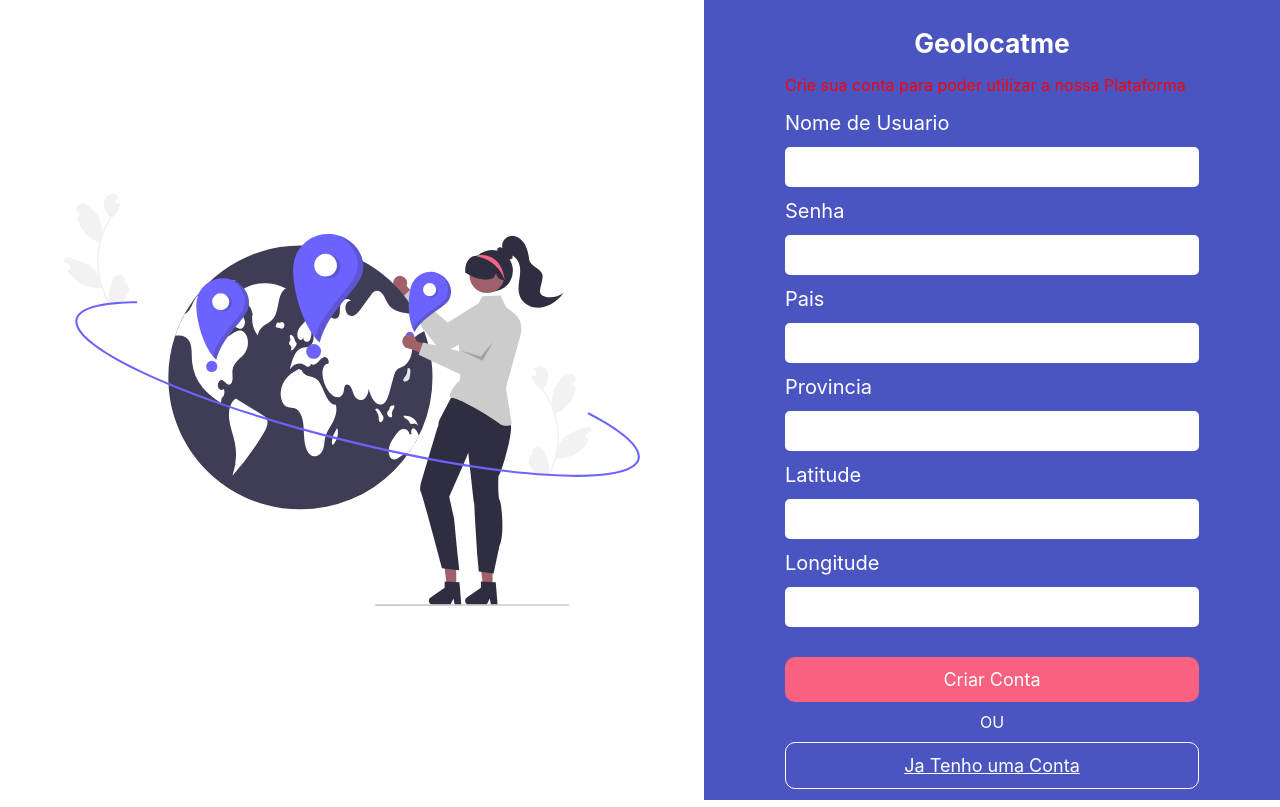
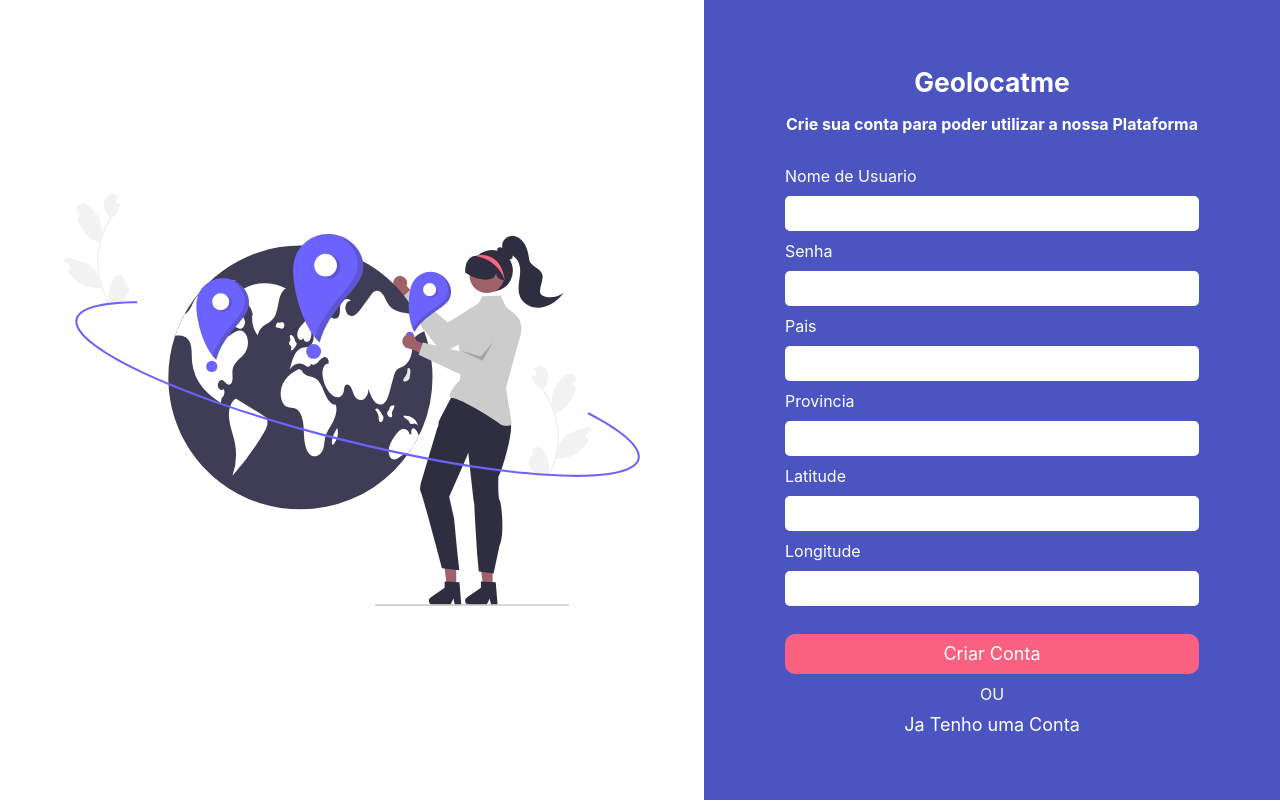
Before and after one commit to idarciooliveira/geolocatme-frontend, a React (Create React App) app: page /register in a window 1280 px wide. Built offline with nearby package versions, Linux system fonts and the light colour scheme.

Commit message:
adicionado notifcacao

```diff
--- a/package.json
+++ b/package.json
@@ -20,6 +20,7 @@
     "react-leaflet": "^3.2.5",
     "react-router-dom": "^6.2.1",
     "react-scripts": "5.0.0",
+    "react-toastify": "^8.1.0",
     "typescript": "^4.4.2",
     "web-vitals": "^2.1.0"
   },
--- a/src/index.css
+++ b/src/index.css
@@ -40,7 +40,6 @@ main{
 }
 
 form{
-  margin-top: 1rem;
   display: flex;
   flex-direction: column;
   justify-content: center;
@@ -63,23 +62,23 @@ h3{
 }
 
 label{
-  font-size: 20px;
+  font-size: 16px;
   color: #ffff;
 }
 
 input{
   width: 100%;
   font-size: 16px;
-  height: 40px;
+  height: 35px;
   padding: 8px;
-  margin-top: 12px;
-  margin-bottom: 12px;
+  margin-top: 10px;
+  margin-bottom: 10px;
   border-radius: 5px;
   border-style: none;
 }
 
 span {
-  font-size: 16px;
+  font-size: 14px;
   margin-bottom: 16px;
   color:red;
 }
@@ -87,7 +86,7 @@ span {
 
 button {
   width: 100%;
-  height: 45px;
+  height: 40px;
   font-size: 18px;
   border-style: none;
   margin-top: 18px;
@@ -110,9 +109,7 @@ a {
   text-align: center;
   font-size: 18px;
   cursor: pointer;
-  border: 1px solid #fff;
-  padding: 12px;
-  border-radius: 10px;
+  text-decoration: none;
   color: #fff;
   background-color: #4b55c1;
 }
--- a/src/index.tsx
+++ b/src/index.tsx
@@ -1,5 +1,8 @@
 import ReactDOM from 'react-dom';
 import './index.css';
+import 'react-toastify/dist/ReactToastify.css';
+import { ToastContainer } from 'react-toastify';
+
 import App from './App';
 
 import { BrowserRouter } from 'react-router-dom'
@@ -8,6 +11,7 @@ import { AuthProvider } from './contexts/AuthContext';
 ReactDOM.render(
     <BrowserRouter>
       <AuthProvider>
+        <ToastContainer/>
         <App />
       </AuthProvider>
     </BrowserRouter>,
--- a/src/pages/Login.tsx
+++ b/src/pages/Login.tsx
@@ -3,7 +3,7 @@ import Map from '../assets/map.svg';
 import { useForm } from 'react-hook-form'
 import { useContext } from 'react';
 import { AuthContext } from '../contexts/AuthContext';
-
+import { toast } from 'react-toastify'
 
 type IFormInput = {
   username: string,
@@ -20,14 +20,18 @@ function SignIn() {
 
 
   const onSubmit = async ({username, password}: IFormInput)=>{
-      await signIn({
-        username,
-        password
-      });
+
+    try {
+      await signIn({ username, password });
 
       reset();
+      navigator('/dashboard');
 
-      navigator('/dashboard');
+    } catch (error) {
+      toast('Nome de usuario ou senha incorreta',{
+        type:"error"
+      })
+    }
 
   }
 
@@ -39,7 +43,7 @@ function SignIn() {
       <main>
         <form onSubmit={handleSubmit(onSubmit)}>
           <h2>Geolocatme</h2>
-          <h3>Seja ben-vindo</h3>
+          <h3>A melhor plataforma para localizar as pessoas que você ama!</h3>
 
           <label>Nome de Usuario</label>
           <input {...register('username', { required: true })} type='text'/>
--- a/src/pages/Register.tsx
+++ b/src/pages/Register.tsx
@@ -1,6 +1,7 @@
 import Connect from '../assets/connect.svg'
-import { Link } from 'react-router-dom'
+import { Link, useNavigate } from 'react-router-dom'
 import { useForm } from 'react-hook-form'
+import { toast } from 'react-toastify'
 import api from '../services/api';
 
 interface IFormInput{
@@ -14,14 +15,26 @@ interface IFormInput{
 
 function Register() {
 
-  const {handleSubmit, register, formState: { errors } , reset} = useForm<IFormInput>();
+  const navigate = useNavigate();
+  const { handleSubmit, register, formState: { errors }, reset } = useForm<IFormInput>();
 
   const onSubmit = async(values : IFormInput)=>{
-    await api.post('/users/register',{
-      ...values
-    })
+    try {
+      await api.post('/users/register',{
+        ...values
+      })
 
-    alert('Cadastrado!')
+      reset();
+      navigate('/login');
+
+      toast('A sua conta foi criada com sucesso!',{
+        type:'success'
+      })
+    } catch (error) {
+      toast('Ocorreu um erro! O nome de usuario ja existe',{
+        type: 'error'
+      })
+    }
   }
 
   return (
@@ -32,25 +45,31 @@ function Register() {
         <main>
           <form onSubmit={handleSubmit(onSubmit)}>
             <h2>Geolocatme</h2>
-            <span>Crie sua conta para poder utilizar a nossa Plataforma</span>
+            <h3>Crie sua conta para poder utilizar a nossa Plataforma</h3>
 
             <label>Nome de Usuario</label>
             <input {...register('username', { required: true })} type='text'/>
+            {errors.username && <span>Campo Obrigatorio</span>}
 
             <label>Senha</label>
             <input {...register('password', { required: true })} type='password'/>
+            {errors.password && <span>Campo Obrigatorio</span>}
 
             <label>Pais</label>
             <input {...register('country', { required: true })} type='text'/>
+            {errors.country && <span>Campo Obrigatorio</span>}
 
             <label>Provincia</label>
             <input {...register('state', { required: true })} type='text'/>
+            {errors.state && <span>Campo Obrigatorio</span>}
 
             <label>Latitude</label>
             <input {...register('latitude', { required: true })} type='number'/>
+            {errors.latitude && <span>Campo Obrigatorio</span>}
 
             <label>Longitude</label>
-            <input {...register('latitude', { required: true })} type='number'/>
+            <input {...register('longitude', { required: true })} type='number'/>
+            {errors.longitude && <span>Campo Obrigatorio</span>}
 
             <button type='submit'>Criar Conta</button>
             <p>OU</p>
```
Also changed, not shown: 1 other file (tests, documents, lock files or other folders).
